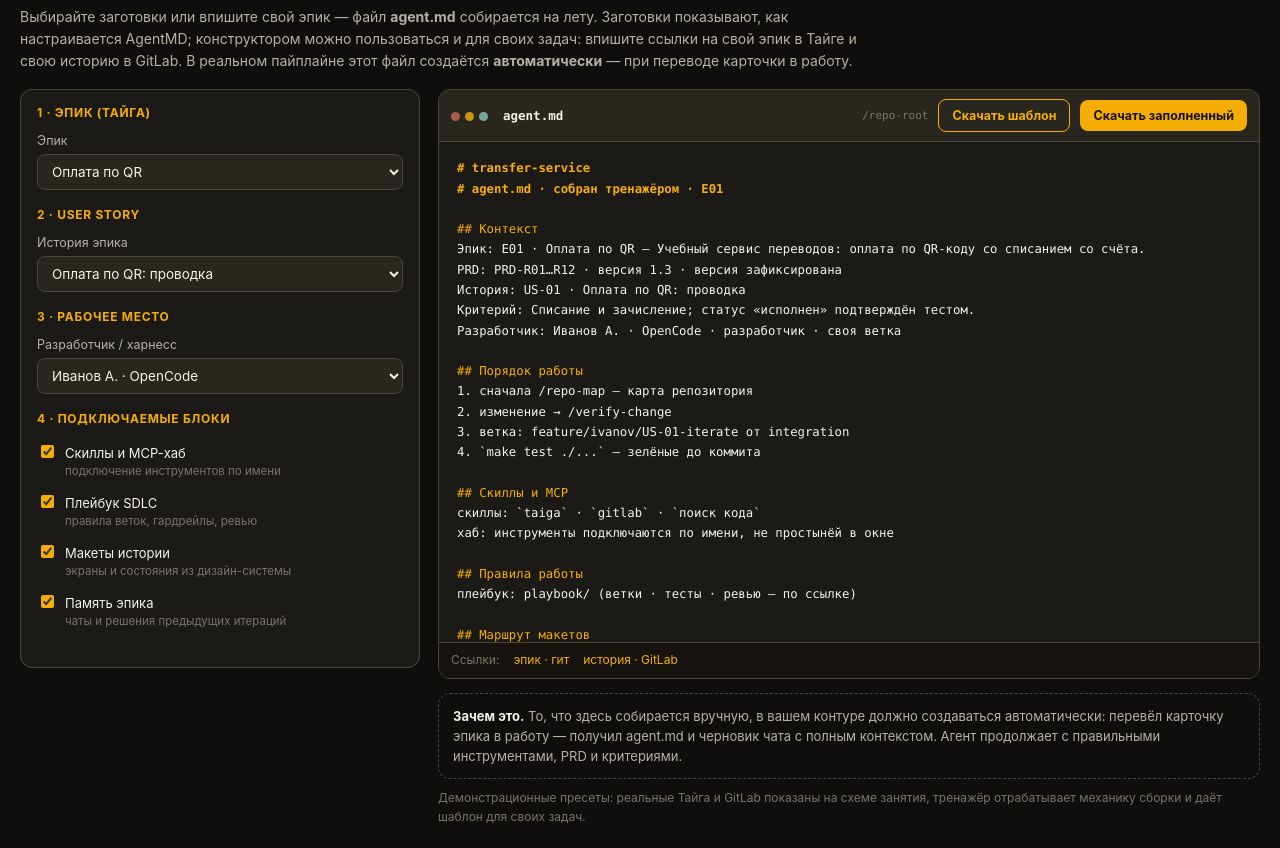
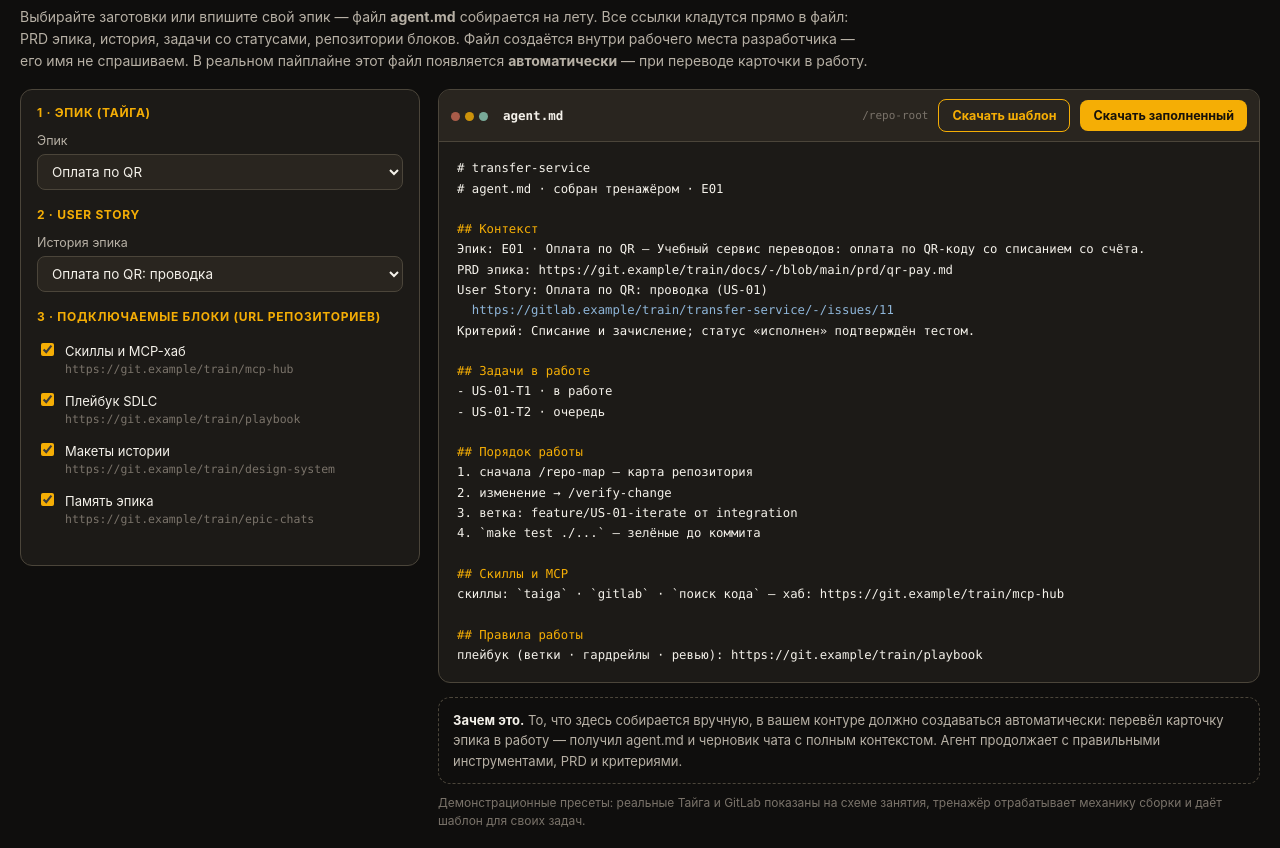
Before and after one commit to wybaeb/agentmd-trainer, a plain HTML site: page src/index.html in a window 1280 px wide. Shown: the part 78-926 px from the top of the page. Drawn offline with Linux system fonts and the light colour scheme.

Commit message:
Тренажёр: ссылки внутрь agent.md, задачи со статусами, без имени разработчика
- PRD эпика, URL истории, задачи со статусами — прямо в теле файла
- строка ссылок под файлом удалена; раздел «рабочее место» снят —
  файл создаётся внутри известного сандбокса разработчика
- блоки лекции подключаются как URL репозиториев (хаб, плейбук,
  дизайн-система, чаты эпика); в своём варианте — textarea задач

```diff
--- a/src/index.html
+++ b/src/index.html
@@ -18,14 +18,15 @@ h1{font-size:24px;margin:6px 0 4px}
 .sec{margin-bottom:16px}
 .sec h2{font-size:12px;margin:0 0 8px;color:var(--gold);font-weight:700;text-transform:uppercase;letter-spacing:.06em}
 label.f{display:block;font-size:12.5px;color:var(--sec);margin:0 0 4px}
-select,input[type=text]{width:100%;padding:8px 10px;background:var(--card2);color:var(--text);border:1px solid var(--line);border-radius:8px;font-size:13.5px;font-family:inherit}
-select:focus,input[type=text]:focus{outline:none;border-color:var(--gold)}
+select,input[type=text],textarea{width:100%;padding:8px 10px;background:var(--card2);color:var(--text);border:1px solid var(--line);border-radius:8px;font-size:13.5px;font-family:inherit}
+textarea{resize:vertical;min-height:52px;font-size:12.5px}
+select:focus,input[type=text]:focus,textarea:focus{outline:none;border-color:var(--gold)}
 .custom{display:none;margin-top:8px;padding:9px 10px;border:1px dashed var(--line);border-radius:8px;background:#17140F}
 .custom.on{display:block}
-.custom input{margin-bottom:6px;font-size:12.5px}
+.custom input,.custom textarea{margin-bottom:6px;font-size:12.5px}
 .chk{display:flex;align-items:flex-start;gap:8px;padding:6px 0;cursor:pointer;font-size:13px}
 .chk input{accent-color:var(--gold);margin-top:2px}
-.chk small{display:block;color:var(--mut);font-size:11.5px}
+.chk small{display:block;color:var(--mut);font-size:11.5px;font-family:var(--mono)}
 .out{border:1px solid var(--line);border-radius:12px;background:var(--card);overflow:hidden;display:flex;flex-direction:column}
 .out .bar{display:flex;align-items:center;gap:10px;padding:9px 12px;border-bottom:1px solid var(--line);background:var(--card2);flex-wrap:wrap}
 .out .bar .dots i{display:inline-block;width:9px;height:9px;border-radius:50%;margin-right:5px;opacity:.8}
@@ -35,11 +36,8 @@ select:focus,input[type=text]:focus{outline:none;border-color:var(--gold)}
 button{background:var(--gold);color:#17120a;border:0;border-radius:8px;padding:8px 13px;font:700 12.5px Inter,sans-serif;cursor:pointer}
 button.ghost{background:transparent;color:var(--gold);border:1px solid var(--gold)}
 button:disabled{opacity:.45;cursor:default}
-pre{margin:0;padding:16px 18px;font:12.3px/1.65 var(--mono);white-space:pre-wrap;word-break:break-word;color:var(--text);overflow-y:auto;max-height:calc(100vh - 300px)}
-pre .c{color:var(--mut)}pre .k{color:var(--gold)}pre .v{color:var(--green)}pre .h{color:var(--gold);font-weight:700}
-.links{display:flex;gap:14px;flex-wrap:wrap;padding:8px 12px;border-top:1px solid var(--line);background:#17140F;font-size:12px}
-.links a{color:var(--gold);text-decoration:none}
-.links span{color:var(--mut)}
+pre{margin:0;padding:16px 18px;font:12.3px/1.65 var(--mono);white-space:pre-wrap;word-break:break-word;color:var(--text);overflow-y:auto;max-height:calc(100vh - 260px)}
+pre .c{color:var(--mut)}pre .k{color:var(--gold)}pre .v{color:var(--green)}pre .u{color:#8FB6D9}
 .hint{margin-top:14px;border:1px dashed var(--line);border-radius:12px;padding:12px 14px;color:var(--sec);font-size:13px}
 .hint b{color:var(--text)}
 .note{margin-top:10px;font-size:12px;color:var(--mut)}
@@ -50,9 +48,9 @@ pre .c{color:var(--mut)}pre .k{color:var(--gold)}pre .v{color:var(--green)}pre .
   <div class="kick">АГЕНТНАЯ РАЗРАБОТКА · ЗАНЯТИЕ 3 · ТРЕНАЖЁР-КОНСТРУКТОР</div>
   <h1>Собрать AgentMD под задачу</h1>
   <p class="sub">Выбирайте заготовки или впишите свой эпик — файл <b>agent.md</b> собирается на лету.
-  Заготовки показывают, как настраивается AgentMD; конструктором можно пользоваться и для своих задач:
-  впишите ссылки на свой эпик в Тайге и свою историю в GitLab. В реальном пайплайне этот файл
-  создаётся <b>автоматически</b> — при переводе карточки в работу.</p>
+  Все ссылки кладутся прямо в файл: PRD эпика, история, задачи со статусами, репозитории блоков.
+  Файл создаётся внутри рабочего места разработчика — его имя не спрашиваем. В реальном пайплайне
+  этот файл появляется <b>автоматически</b> — при переводе карточки в работу.</p>
   <div class="layout">
     <div class="panel" id="panel">
       <div class="sec"><h2>1 · Эпик (Тайга)</h2>
@@ -60,7 +58,7 @@ pre .c{color:var(--mut)}pre .k{color:var(--gold)}pre .v{color:var(--green)}pre .
         <select id="epic"></select>
         <div class="custom" id="epic-custom">
           <input type="text" id="epic-title" placeholder="Название своего эпика">
-          <input type="text" id="epic-link" placeholder="Ссылка на эпик в Тайге">
+          <input type="text" id="epic-link" placeholder="URL документа PRD эпика (Тайга)">
         </div>
       </div>
       <div class="sec"><h2>2 · User Story</h2>
@@ -68,18 +66,11 @@ pre .c{color:var(--mut)}pre .k{color:var(--gold)}pre .v{color:var(--green)}pre .
         <select id="story"></select>
         <div class="custom" id="story-custom">
           <input type="text" id="story-title" placeholder="Название своей истории">
-          <input type="text" id="story-link" placeholder="Ссылка на историю в GitLab">
+          <input type="text" id="story-link" placeholder="URL истории (GitLab)">
+          <textarea id="story-tasks" placeholder="Задачи и статусы — по строке:&#10;US-X-T1 · в работе&#10;US-X-T2 · очередь"></textarea>
         </div>
       </div>
-      <div class="sec"><h2>3 · Рабочее место</h2>
-        <label class="f">Разработчик / харнесс</label>
-        <select id="dev"></select>
-        <div class="custom" id="dev-custom">
-          <input type="text" id="dev-name" placeholder="Имя разработчика">
-          <input type="text" id="dev-stack" placeholder="Харнесс и модели (например: OpenCode)">
-        </div>
-      </div>
-      <div class="sec"><h2>4 · Подключаемые блоки</h2><div id="blocks"></div></div>
+      <div class="sec"><h2>3 · Подключаемые блоки (URL репозиториев)</h2><div id="blocks"></div></div>
     </div>
     <div>
       <div class="out">
@@ -88,7 +79,6 @@ pre .c{color:var(--mut)}pre .k{color:var(--gold)}pre .v{color:var(--green)}pre .
           <button class="ghost" id="dl-tpl">Скачать шаблон</button>
           <button id="dl" disabled>Скачать заполненный</button></div>
         <pre id="view"></pre>
-        <div class="links" id="links"></div>
       </div>
       <div class="hint">
         <b>Зачем это.</b> То, что здесь собирается вручную, в вашем контуре должно создаваться
@@ -103,73 +93,83 @@ pre .c{color:var(--mut)}pre .k{color:var(--gold)}pre .v{color:var(--green)}pre .
 <script>
 const EPICS=[
  {id:'E01',title:'Оплата по QR',prd:'PRD-R01…R12 · версия 1.3',repo:'transfer-service',
-  git:'https://github.com/krtch-sol/ai-advanced-course/tree/draft/lesson-03/lesson3/projects/qr-pay',
+  prdUrl:'https://git.example/train/docs/-/blob/main/prd/qr-pay.md',
   desc:'Учебный сервис переводов: оплата по QR-коду со списанием со счёта.'},
  {id:'E02',title:'Партнёрская интеграция',prd:'PRD-P01…P08 · версия 0.9',repo:'partner-adapter',
-  git:'https://github.com/krtch-sol/ai-advanced-course/tree/draft/lesson-03/lesson3/projects/partner',
+  prdUrl:'https://git.example/train/docs/-/blob/main/prd/partner.md',
   desc:'Адаптер нового трансграничного партнёра: совместимость, проводка, тесты.'},
  {id:'E03',title:'Заявка на займ',prd:'PRD-L01…L10 · версия 2.1',repo:'loan-request',
-  git:'https://github.com/krtch-sol/ai-advanced-course/tree/draft/lesson-03/lesson3/projects/loan',
+  prdUrl:'https://git.example/train/docs/-/blob/main/prd/loan.md',
   desc:'Сервис заявки рядом с монолитом: первый срез — статус заявки проверяемо.'}];
 const STORIES={
  E01:[{id:'US-01',t:'Оплата по QR: проводка',c:'Списание и зачисление; статус «исполнен» подтверждён тестом.',
-       git:'https://gitlab.example/train/transfer-service/-/issues/11'},
+       git:'https://gitlab.example/train/transfer-service/-/issues/11',
+       tasks:[['US-01-T1','в работе'],['US-01-T2','очередь']]},
       {id:'US-02',t:'Статус операции по коду',c:'По коду операции возвращается статус из контракта.',
-       git:'https://gitlab.example/train/transfer-service/-/issues/12'}],
+       git:'https://gitlab.example/train/transfer-service/-/issues/12',
+       tasks:[['US-02-T1','ревью']]}],
  E02:[{id:'US-11',t:'Контракт партнёра',c:'Проверка совместимости API партнёра с учебным контрактом.',
-       git:'https://gitlab.example/train/partner-adapter/-/issues/21'},
+       git:'https://gitlab.example/train/partner-adapter/-/issues/21',
+       tasks:[['US-11-T1','в работе'],['US-11-T2','очередь'],['US-11-T3','очередь']]},
       {id:'US-12',t:'Проводка через адаптер',c:'Учебный перевод через адаптер, результат подтверждён тестами.',
-       git:'https://gitlab.example/train/partner-adapter/-/issues/22'}],
+       git:'https://gitlab.example/train/partner-adapter/-/issues/22',
+       tasks:[['US-12-T1','готово']]}],
  E03:[{id:'US-21',t:'Приём заявки',c:'Заявка принята, статус проверяем: черновик → на рассмотрении.',
-       git:'https://gitlab.example/train/loan-request/-/issues/31'},
+       git:'https://gitlab.example/train/loan-request/-/issues/31',
+       tasks:[['US-21-T1','в работе'],['US-21-T2','очередь']]},
       {id:'US-22',t:'Статусная модель заявки',c:'Переходы статусов соответствуют docs/contracts/loan-status.md.',
-       git:'https://gitlab.example/train/loan-request/-/issues/32'}]};
-const DEVS=[
- {id:'ivanov',t:'Иванов А. · OpenCode',branch:'feature/ivanov',stack:'OpenCode · planner+worker+reviewer',rights:'разработчик · своя ветка'},
- {id:'smirnova',t:'Смирнова Е. · OpenCode',branch:'feature/smirnova',stack:'OpenCode · planner+worker+reviewer',rights:'разработчик · своя ветка'}];
+       git:'https://gitlab.example/train/loan-request/-/issues/32',
+       tasks:[['US-22-T1','очередь']]}]};
 const BLOCKS=[
- {id:'skills',t:'Скиллы и MCP-хаб',d:'подключение инструментов по имени',sec:'## Скиллы и MCP',
-  lines:[()=>'скиллы: `taiga` · `gitlab` · `поиск кода`',()=>'хаб: инструменты подключаются по имени, не простынёй в окне']},
- {id:'playbook',t:'Плейбук SDLC',d:'правила веток, гардрейлы, ревью',sec:'## Правила работы',
-  lines:[()=>'плейбук: playbook/ (ветки · тесты · ревью — по ссылке)']},
- {id:'design',t:'Макеты истории',d:'экраны и состояния из дизайн-системы',sec:'## Маршрут макетов',
-  lines:[()=>'макеты: design-system/ (экраны и состояния текущей истории)']},
- {id:'memory',t:'Память эпика',d:'чаты и решения предыдущих итераций',sec:'## Память эпика',
-  lines:[()=>'чаты: US-01 · решения и договорённости прошлых итераций']}];
-const CUSTOM={epic:false,story:false,dev:false};
+ {id:'skills',t:'Скиллы и MCP-хаб',d:'https://git.example/train/mcp-hub',
+  sec:'## Скиллы и MCP',url:'https://git.example/train/mcp-hub',
+  lines:[u=>'скиллы: `taiga` · `gitlab` · `поиск кода` — хаб: '+u]},
+ {id:'playbook',t:'Плейбук SDLC',d:'https://git.example/train/playbook',
+  sec:'## Правила работы',url:'https://git.example/train/playbook',
+  lines:[u=>'плейбук (ветки · гардрейлы · ревью): '+u]},
+ {id:'design',t:'Макеты истории',d:'https://git.example/train/design-system',
+  sec:'## Маршрут макетов',url:'https://git.example/train/design-system',
+  lines:[u=>'макеты (экраны и состояния): '+u]},
+ {id:'memory',t:'Память эпика',d:'https://git.example/train/epic-chats',
+  sec:'## Память эпика',url:'https://git.example/train/epic-chats',
+  lines:[u=>'чаты и решения прошлых итераций: '+u]}];
+const CUSTOM={epic:false,story:false};
 const $=id=>document.getElementById(id);
 function esc(s){return (s||'').replace(/&/g,'&amp;').replace(/</g,'&lt;').replace(/>/g,'&gt;');}
 function fill(select,items,withCustom){select.innerHTML='';
  items.forEach(o=>{const op=document.createElement('option');op.value=o.id;op.textContent=o.t||o.title;select.appendChild(op);});
  if(withCustom){const op=document.createElement('option');op.value='__custom';op.textContent='— свой вариант —';select.appendChild(op);}}
-function cur(){const e=$('epic').value,st=$('story').value,dv=$('dev').value;
- const epic=CUSTOM.epic?{id:'E?',title:$('epic-title').value||'Свой эпик',prd:'PRD (своя ссылка)',repo:'my-repo',
-   git:$('epic-link').value||'#',desc:$('epic-title').value||'свой эпик'}
+function parseTasks(str){return (str||'').split('\n').map(l=>l.trim()).filter(Boolean).map(l=>{
+ const m=l.split('·');return [(m[0]||'').trim(),(m[1]||'').trim()||'очередь'];});}
+function cur(){const e=$('epic').value,st=$('story').value;
+ const epic=CUSTOM.epic?{id:'E*',title:$('epic-title').value||'Свой эпик',prd:'PRD (своя ссылка)',repo:'my-repo',
+   prdUrl:$('epic-link').value||'#',desc:$('epic-title').value||'свой эпик'}
   :EPICS.find(x=>x.id===e);
- const src=CUSTOM.story?{id:'US-?',t:$('story-title').value||'Своя история',c:'критерии — по ссылке на задачу',
-   git:$('story-link').value||'#'}
-  :STORIES[epic.id.replace('E?','E01')] && !CUSTOM.epic?STORIES[epic.id].find(x=>x.id===st):{id:'US-?',t:$('story-title').value||'Своя история',c:'критерии — по ссылке',git:$('story-link').value||'#'};
- const dev=CUSTOM.dev?{id:'?',t:$('dev-name').value||'Разработчик',branch:'feature/'+(($('dev-name').value||'dev').split(' ')[0].toLowerCase()),stack:$('dev-stack').value||'OpenCode',rights:'разработчик · своя ветка'}
-  :DEVS.find(x=>x.id===dv);
- return {epic,story:src,dev};}
-function build(plain){
- const {epic,story,dev}=cur();
- const br=dev.branch+'/'+story.id.replace('?','X')+'-iterate';
- const on=BLOCKS.filter(bl=>$( 'b-'+bl.id).checked);
+ let story;
+ if(CUSTOM.story){story={id:'US-*',t:$('story-title').value||'Своя история',c:'критерии — по ссылке на задачу',
+   git:$('story-link').value||'#',tasks:parseTasks($('story-tasks').value)};}
+ else{const list=STORIES[epic.id]||[];story=list.find(x=>x.id===st)||list[0]||{id:'US-*',t:'Своя история',c:'',git:'#',tasks:[]};}
+ return {epic,story};}
+function build(){
+ const {epic,story}=cur();
+ const br='feature/'+story.id.replace('*','X')+'-iterate';
+ const on=BLOCKS.filter(bl=>$('b-'+bl.id).checked);
  const L=[];
  L.push('# '+epic.repo,'# agent.md · собран тренажёром · '+(CUSTOM.epic?'свой эпик':epic.id),'');
  L.push('## Контекст');
  L.push('Эпик: '+(CUSTOM.epic?epic.title:epic.id+' · '+epic.title+' — '+epic.desc));
- L.push('PRD: '+epic.prd+' · версия зафиксирована');
- L.push('История: '+story.id+' · '+story.t);
- L.push('Критерий: '+story.c);
- L.push('Разработчик: '+dev.t+' · '+dev.rights,'');
- L.push('## Порядок работы');
+ L.push('PRD эпика: '+epic.prdUrl);
+ L.push('User Story: '+story.t+' ('+story.id+')');
+ L.push('  '+story.git);
+ if(story.c)L.push('Критерий: '+story.c);
+ L.push('','## Задачи в работе');
+ story.tasks.forEach(tk=>L.push('- '+tk[0]+' · '+tk[1]));
+ L.push('','## Порядок работы');
  L.push('1. сначала /repo-map — карта репозитория');
  L.push('2. изменение → /verify-change');
  L.push('3. ветка: '+br+' от integration');
  L.push('4. `make test ./...` — зелёные до коммита','');
- on.forEach(bl=>{L.push(bl.sec);bl.lines.forEach(fn=>L.push(fn()));L.push('');});
+ on.forEach(bl=>{L.push(bl.sec);bl.lines.forEach(fn=>L.push(fn(bl.url)));L.push('');});
  L.push('## Границы');
  L.push('- main не трогать: merge принимает человек после preview');
  L.push('- секреты не выводить в ответ и лог');
@@ -179,36 +179,32 @@ function build(plain){
 function render(){
  const md=build();
  $('view').innerHTML=md.split('\n').map(line=>{
+  if(line.startsWith('## '))return '<span class="k">'+esc(line)+'</span>';
+  if(/^https?:\/\//.test(line.trim()))return '<span class="u">'+esc(line)+'</span>';
   if(line.startsWith('# '))return '<span class="h">'+esc(line)+'</span>';
-  if(line.startsWith('## '))return '<span class="k">'+esc(line)+'</span>';
   if(line.startsWith('#'))return '<span class="c">'+esc(line)+'</span>';
   return esc(line);}).join('\n');
- const {epic,story}=cur();
- $('links').innerHTML='<span>Ссылки:</span> <a href="'+esc(epic.git)+'" target="_blank">эпик · гит</a> <a href="'+esc(story.git)+'" target="_blank">история · GitLab</a>';
  $('dl').disabled=false;}
-// инициализация
-fill($('epic'),EPICS,true);fill($('story'),STORIES.E01,true);fill($('dev'),DEVS,true);
+fill($('epic'),EPICS,true);fill($('story'),STORIES.E01,true);
 $('blocks').innerHTML=BLOCKS.map(bl=>'<label class="chk"><input type="checkbox" id="b-'+bl.id+'" checked><span>'+bl.t+'<small>'+bl.d+'</small></span></label>').join('');
 $('epic').onchange=()=>{CUSTOM.epic=$('epic').value==='__custom';
  $('epic-custom').classList.toggle('on',CUSTOM.epic);
  if(!CUSTOM.epic)fill($('story'),STORIES[$('epic').value],true);
  CUSTOM.story=false;$('story-custom').classList.remove('on');render();};
 $('story').onchange=()=>{CUSTOM.story=$('story').value==='__custom';$('story-custom').classList.toggle('on',CUSTOM.story);render();};
-$('dev').onchange=()=>{CUSTOM.dev=$('dev').value==='__custom';$('dev-custom').classList.toggle('on',CUSTOM.dev);render();};
-['epic-title','epic-link','story-title','story-link','dev-name','dev-stack'].forEach(id=>$(id).oninput=render);
-BLOCKS.forEach(bl=>$( 'b-'+bl.id).onchange=render);
+['epic-title','epic-link','story-title','story-link','story-tasks'].forEach(id=>$(id).oninput=render);
+BLOCKS.forEach(bl=>$('b-'+bl.id).onchange=render);
 $('dl').onclick=()=>{const blob=new Blob([build()],{type:'text/markdown'});const a=document.createElement('a');
  a.href=URL.createObjectURL(blob);a.download='agent.md';a.click();URL.revokeObjectURL(a.href);};
-$('dl-tpl').onclick=()=>{CUSTOM.epic=CUSTOM.story=CUSTOM.dev=false;
- const keep={};BLOCKS.forEach(bl=>keep[bl.id]=$( 'b-'+bl.id).checked);
- const saved=EPICS[0];const blob=new Blob([tplText()],{type:'text/markdown'});const a=document.createElement('a');
+$('dl-tpl').onclick=()=>{const blob=new Blob([tplText()],{type:'text/markdown'});const a=document.createElement('a');
  a.href=URL.createObjectURL(blob);a.download='agent-template.md';a.click();URL.revokeObjectURL(a.href);};
 function tplText(){const L=['# <repo>','# agent.md · шаблон · заполнить своими ссылками','','## Контекст',
- 'Эпик: <id> · <название> — <смысл>','PRD: <ссылка на PRD в Тайге> · версия зафиксирована',
- 'История: <US-id> · <название>','Критерий: <ссылка на историю в GitLab>','Разработчик: <имя> · <роль>','','## Порядок работы',
- '1. сначала /repo-map — карта репозитория','2. изменение → /verify-change','3. ветка: <feature/…> от integration',
- '4. `make test ./...` — зелёные до коммита','','## Скиллы и MCP','скиллы: <по имени> · хаб: <подключение>','',
- '## Правила работы','плейбук: <ссылка> (ветки · тесты · ревью)','','## Границы',
+ 'Эпик: <id> · <название> — <смысл>','PRD эпика: <URL документа PRD в Тайге>','User Story: <название> (<US-id>)',
+ '  <URL истории в GitLab>','Критерий: <текст критерия>','','## Задачи в работе',
+ '- <TASK-ID> · <статус>','- <TASK-ID> · <статус>','','## Порядок работы',
+ '1. сначала /repo-map — карта репозитория','2. изменение → /verify-change','3. ветка: feature/<US-id>-iterate от integration',
+ '4. `make test ./...` — зелёные до коммита','','## Скиллы и MCP','скиллы: <по имени> — хаб: <URL репозитория>','',
+ '## Правила работы','плейбук (ветки · тесты · ревью): <URL репозитория>','','## Границы',
  '- main не трогать: merge принимает человек после preview','- секреты не выводить в ответ и лог',
  '- недоступный шаг фиксируем, обход не изобретаем','','# автоматизируется: файл создаётся при переводе карточки в работу'];
  return L.join('\n');}
```
Also changed, not shown: docs/index.html (+1 -1 lines).
